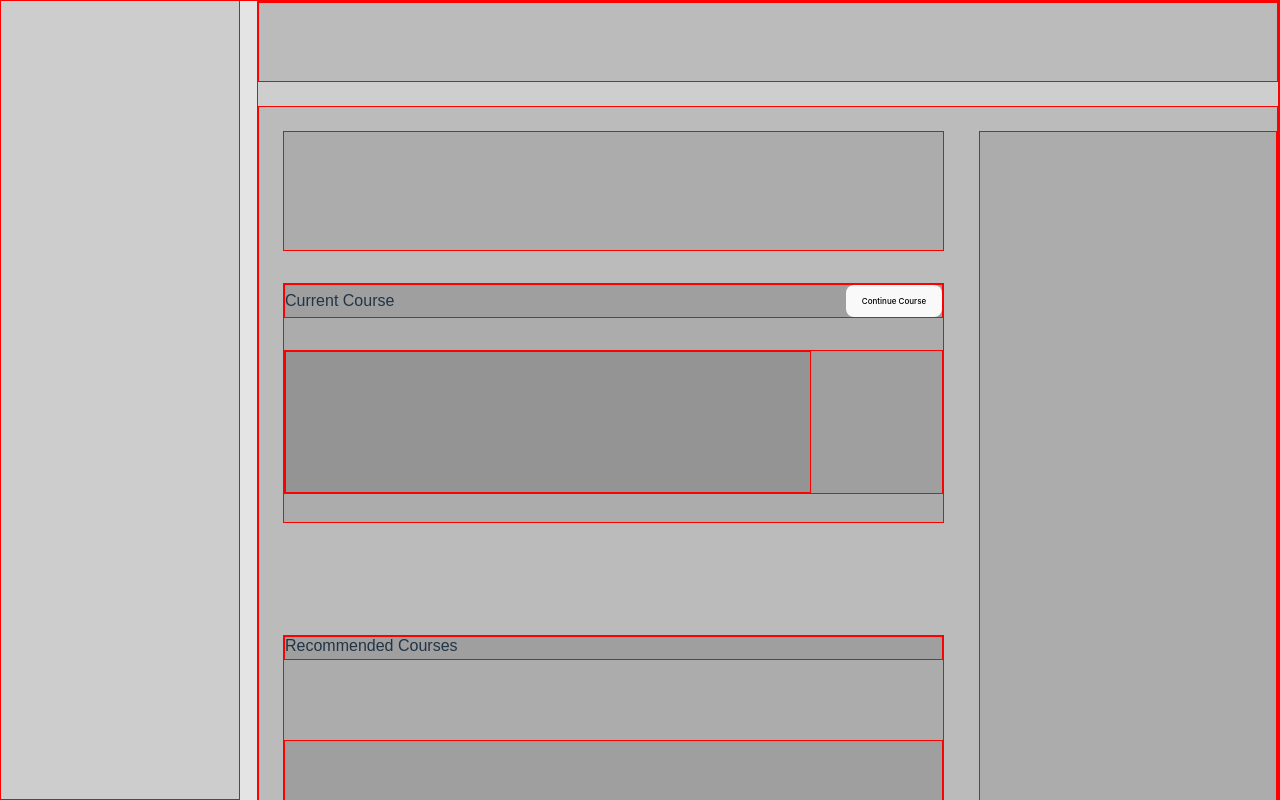
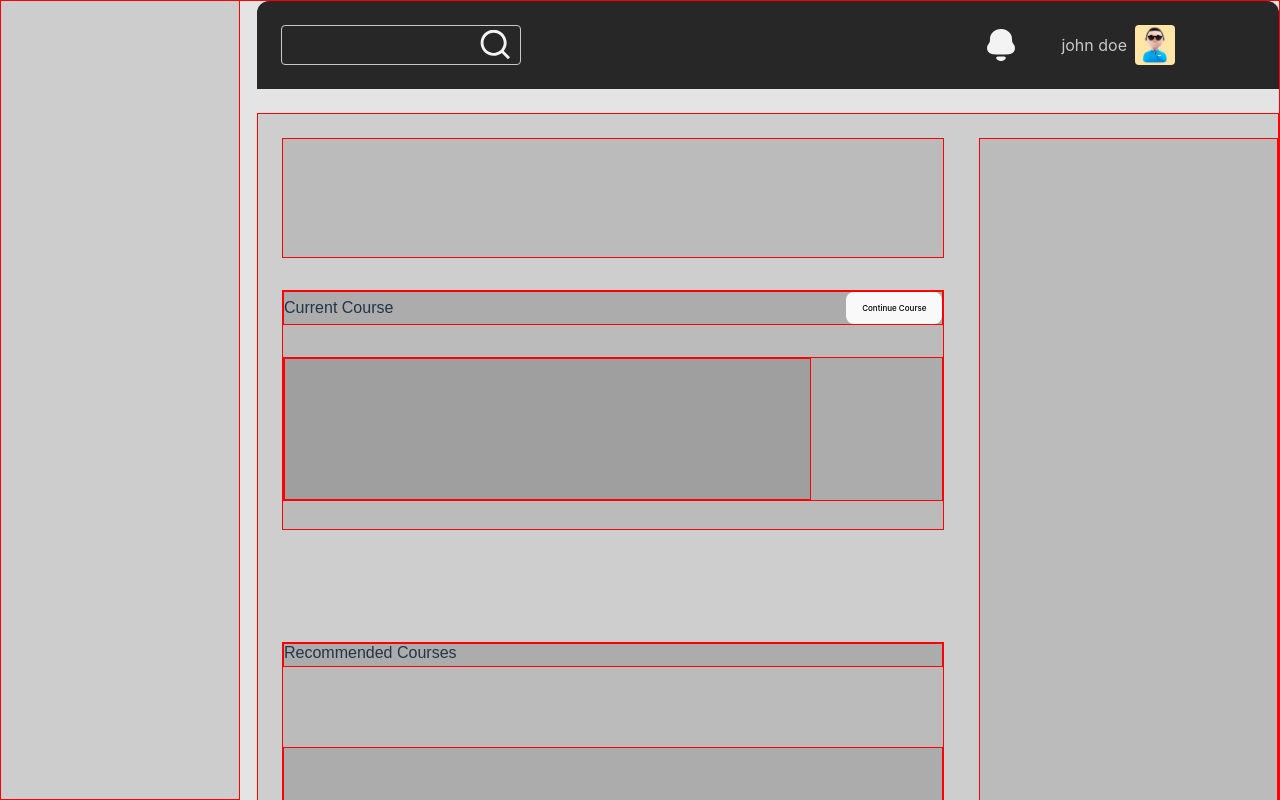
Before and after one commit to alx-portfolio-project-specialization/gamied-client, a React (Vite) app: page / in a window 1280 px wide. Shown: the top 800 px of the page. Built offline with nearby package versions, Linux system fonts and the light colour scheme.

Commit message:
styled the header

```diff
--- a/src/components/header.styles.ts
+++ b/src/components/header.styles.ts
@@ -2,15 +2,117 @@ import styled from "styled-components";
 import { debug } from "../styles/globals";
 
 export const HeaderSearchBoxStyled = styled.form`
+  width: 30rem;
+  height: 5rem;
+  border-radius: 0.5rem;
+  display: flex;
+  border: 1px solid var(--label-color);
+  & > input {
+    height: 100%;
+    width: 80%;
+    background-color: unset;
+    outline: unset;
+    border: unset;
+    color: var(--bg-color);
+    padding: var(--padding_S);
+    padding: 1rem;
+  }
+  .search-icon {
+    width: 20%;
+    height: 100%;
+    display: flex;
+    align-items: center;
+    justify-content: center;
+    position: relative;
+    input {
+      position: absolute;
+      content: "";
+      display: block;
+      z-index: 2;
+      width: 100%;
+      height: 100%;
+      background-color: transparent;
+      cursor: pointer;
+      outline: unset;
+      border: unset;
+      &:focus-visible,
+      &:focus {
+        & + svg {
+          transform: scale(0.6);
+        }
+      }
+    }
 
+    svg {
+      cursor: pointer;
+      width: 100%;
+      height: 100%;
+      transform: scale(0.8);
+    }
+  }
 `;
 
 export const HeaderStyled = styled.header`
-  ${debug};
-  height: 10rem;
+  height: max-content;
+  display: flex;
+  justify-content: space-between;
+  align-items: center;
+  min-height: 10rem;
   width: 100%;
-
+  overflow: hidden;
+  padding: var(--padding_M);
+  background-color: var(--primary-color);
+  border-top-right-radius: 1.5rem;
+  border-top-left-radius: 1.5rem;
   @media screen and (max-width: 800px) {
     margin-left: 0;
   }
+
+  .header-left {
+    height: 5rem;
+    flex: 1;
+  }
+  .header-right {
+    width: 30rem;
+    margin-right: var(--margin_XL);
+    height: 5rem;
+    display: flex;
+    justify-content: flex-end;
+    .notif-icon-area {
+      width: 5rem;
+      height: 100%;
+      display: flex;
+      align-items: center;
+      justify-content: center;
+      svg {
+        width: 100%;
+        height: 100%;
+        transform: scale(0.8);
+        cursor: pointer;
+      }
+    }
+    .profile-summary-area {
+      flex: 1;
+      overflow: hidden;
+      display: flex;
+      max-width: max-content;
+      span {
+        font-size: 2rem;
+        color: var(--label-color);
+        width: max-content;
+        margin-left: 5rem;
+        height: 100%;
+        display: flex;
+        align-items: center;
+        justify-content: flex-end;
+        margin-right: var(--margin_S);
+      }
+      img {
+        width: 5rem;
+        height: 100%;
+        object-fit: cover;
+        border-radius: 0.5rem;
+      }
+    }
+  }
 `;
--- a/src/components/header.tsx
+++ b/src/components/header.tsx
@@ -1,9 +1,18 @@
 import { HeaderSearchBoxStyled, HeaderStyled } from "./header.styles";
 
 const HeaderSearchBox: React.FC = () => {
-  return <HeaderSearchBoxStyled>
+  return (
+    <HeaderSearchBoxStyled>
+      <input type="search" name="" id="" />
 
-  </HeaderSearchBoxStyled>
+      <span className="search-icon">
+        <input type="submit" value="" />
+        <svg>
+          <use xlinkHref="#search"></use>
+        </svg>
+      </span>
+    </HeaderSearchBoxStyled>
+  );
 };
 
 export const Header: React.FC = () => {
@@ -13,7 +22,19 @@ export const Header: React.FC = () => {
         <HeaderSearchBox />
       </div>
       <div className="header-right">
-
+        <span className="notif-icon-area">
+          <svg>
+            <use xlinkHref="#bell"></use>
+          </svg>
+        </span>
+        <div className="profile-summary-area">
+          <span className="summary-area-text">john doe</span>
+          <img
+            src="../../public/illustrations/avatar1.jpg"
+            alt="avatar image of the user of the gamied platform"
+            className="summary-area-image"
+          />
+        </div>
       </div>
     </HeaderStyled>
   );
--- a/src/components/root-wrapper.styles.ts
+++ b/src/components/root-wrapper.styles.ts
@@ -1,11 +1,9 @@
 import styled from "styled-components";
-import { debug } from "../styles/globals";
 
 export const RootWrapperStyled = styled.div`
   flex: 1 !important;
   display: flex;
   flex-direction: column;
-  ${debug};
   gap: var(--margin_M);
   @media screen and (max-width: 800px) {
     width: 100%;
```
